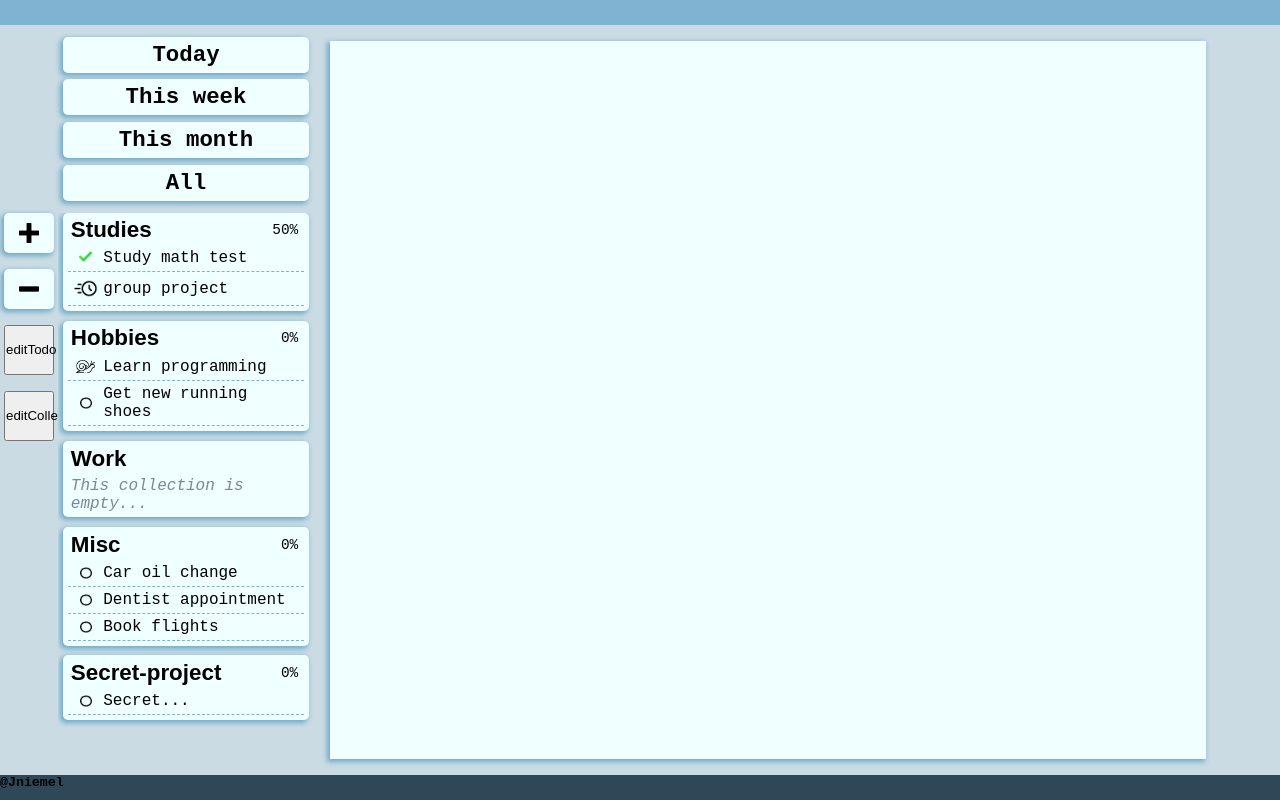
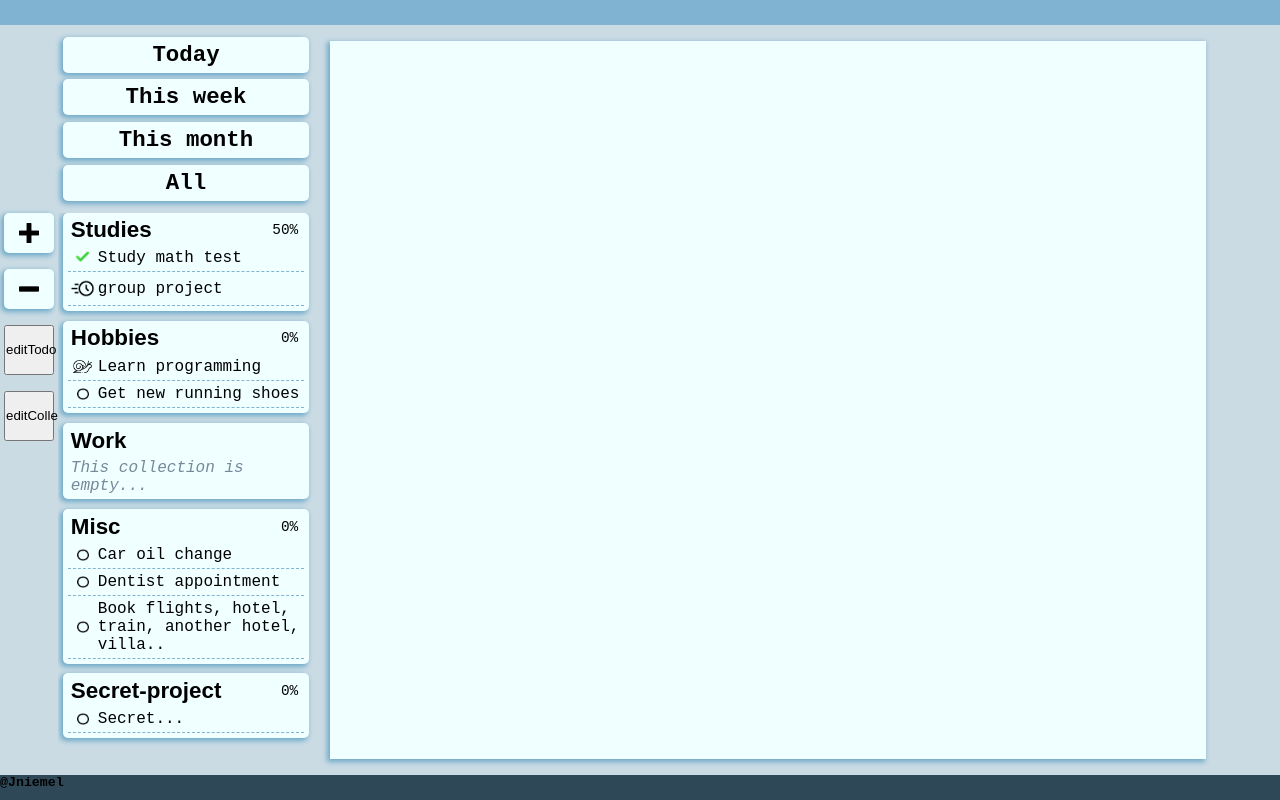
Before and after one commit to Jniemel/to-do-app, a website built with webpack: page src/index.html in a window 1280 px wide. Built offline with nearby package versions, Linux system fonts and the light colour scheme.

Commit message:
added last clicked feature to to-dos also

```diff
--- a/src/collections.js
+++ b/src/collections.js
@@ -60,8 +60,42 @@ function priorityIcon(priority) {
     }
 }
 
+function displayTodo(todo) {
+     // create a div for to-do
+     const todoDiv = document.createElement('div');
+     todoDiv.classList.add('to-do');
+
+     // add priority icon according to to-do priority or
+     // if to-do done, add done icon
+     const prioIcon = document.createElement('div');                ;
+     const icon = new Image();
+     if (!todo.getStatus()) {
+         const priority = priorityIcon(todo["priority"])
+         icon.src = priority[0];
+         prioIcon.classList.add(priority[1]);
+     } else {
+         icon.src = check;
+         prioIcon.classList.add('check');
+     }
+     // create add subject, shorten subject if > 50 characters
+     const sub = document.createElement('p');
+     if (todo["subject"].length > 50) {
+        sub.textContent = todo.short();
+     } else {
+        sub.textContent = todo["subject"];
+     }
+     sub.addEventListener('click', highlight);
+
+     // append elements into to-do
+     prioIcon.appendChild(icon);
+     todoDiv.appendChild(prioIcon);
+     todoDiv.appendChild(sub);
+
+     return todoDiv;
+}
+
 // display collection on page
-export function displayCollectionDiv(collection) {
+export function displayCollection(collection) {
 
     // create collection div & header for collection
     const collectionDiv = document.createElement('div');
@@ -83,39 +117,14 @@ export function displayCollectionDiv(collection) {
     // and display them under collection header
     if (collection.todos.length > 0) {
 
-        //create container for to-do's
+        // create container for to-do's
         const todoDiv = document.createElement('div');
         todoDiv.classList.add('todo-div');
         collectionDiv.appendChild(todoDiv);
 
-
+        // display the collections to-dos
         for (let i = 0; i < collection.todos.length; i++) {
-
-            // create a div for a to-do
-            const todo = document.createElement('div');
-            todo.classList.add('to-do');
-
-            // add priority icon according to to-do priority
-            // if to-do done, add done icon
-            const prioIcon = document.createElement('div');                ;
-            const icon = new Image();
-            if (!collection.todos[i].getStatus()) {
-                const priority = priorityIcon(collection.todos[i]["priority"])
-                icon.src = priority[0];
-                prioIcon.classList.add(priority[1]);
-            } else {
-                icon.src = check;
-                prioIcon.classList.add('check');
-            }
-
-            const sub = document.createElement('p');
-            sub.textContent = collection.todos[i]["subject"];
-
-            // append to-do into collection div
-            prioIcon.appendChild(icon);
-            todo.appendChild(prioIcon);
-            todo.appendChild(sub);
-            todoDiv.appendChild(todo);
+            todoDiv.appendChild(displayTodo(collection.todos[i]));
         }
 
         // calculate collection progress
@@ -130,7 +139,7 @@ export function displayCollectionDiv(collection) {
         collectionDiv.appendChild(empty);
     }
 
-    // append to page
+    // append to collections div
     placement.appendChild(collectionDiv);
 
 }
@@ -139,8 +148,9 @@ export function displayCollectionDiv(collection) {
 export let lastClicked = '';
 
 function highlight(e) {
-    const divs = placement.querySelectorAll('.collection button');
-    console.log(divs);
+    const divs = placement.querySelectorAll('.collection button, .to-do p');
+    //console.log(divs);
+
     divs.forEach((btn) => {
         if (btn.id === 'last-clicked') {
             btn.removeAttribute('id');
@@ -148,4 +158,5 @@ function highlight(e) {
     });
     e.target.id = "last-clicked";
     lastClicked = e.target.innerText;
+
 }
--- a/src/index.js
+++ b/src/index.js
@@ -1,5 +1,5 @@
 import { collections, init } from './init';
-import { createCollection, removeCollection, displayCollectionDiv } from './collections';
+import { createCollection, removeCollection, displayCollection } from './collections';
 import { createTodo, removeTodo } from './todo';
 
 
@@ -21,11 +21,13 @@ collections[1].addTodo(createTodo("Get new running shoes", "", "Nikes?", 1));
 
 collections[3].addTodo(createTodo("Car oil change", "30.3.2024", "change filters", 1));
 collections[3].addTodo(createTodo("Dentist appointment", "", "", 1));
-collections[3].addTodo(createTodo("Book flights", "1.6.2024", "", 1));
+collections[3].addTodo(createTodo("Book flights, hotel, train, another hotel, villa...", "1.6.2024", "", 1));
 
 collections[4].addTodo(createTodo("Secret...", "25.5.2025", "", 1));
 // EXAMPLES ---------------
 
 for (let i = 0; i < collections.length; i++) {
-    displayCollectionDiv(collections[i]);
+    displayCollection(collections[i]);
 }
+
+console.log(collections[3].todos[2].short());
--- a/src/init.js
+++ b/src/init.js
@@ -45,7 +45,6 @@ export function init() {
     rmCollectionBtn.style.backgroundImage = "url('" + minus + "')";
     rmCollectionBtn.addEventListener("click", createNewCollection);
 
-
     // add test buttons
     // edit todo
     const editTodoBtn = document.createElement('button');
@@ -60,6 +59,4 @@ export function init() {
     editCollectionBtn.textContent = "editCollection";
     editCollectionBtn.addEventListener('click', editCollection)
     collectionControls.append(editCollectionBtn);
-
-
 }
--- a/src/styles.css
+++ b/src/styles.css
@@ -142,7 +142,7 @@ body {
     padding-right: 6px;
 }
 
-#last-clicked {
+.collection-btn#last-clicked {
     color: #80b3d1;
     border: 1px dashed #80b3d1;
     margin: -1px;
@@ -164,39 +164,42 @@ body {
 .to-do p {
     display: flex;
     align-items: center;
-    width: 85%;
+    flex-grow: 1;
+    max-height: 60px;
+}
+
+p#last-clicked{
+    color: #80b3d1;
+    border: 1px dashed #80b3d1;
+    margin: -1px;
 }
 
 .to-do div {
-    flex-grow: 1;
+    min-width: 30px;
 }
 
 .clock {
     display: flex;
     justify-content: center;
     height: 25px;
-    width: 25px;
 }
 
 .circle {
     display: flex;
     justify-content: center;
     height: 12px;
-    width: 25px;
 }
 
 .snail {
     display: flex;
     justify-content: center;
     height: 19px;
-    width: 25px;
 }
 
 .check {
     display: flex;
     justify-content: center;
     height: 13px;
-    width: 25px;
     margin-bottom: 3px;
 }
 
--- a/src/todo.js
+++ b/src/todo.js
@@ -12,8 +12,9 @@ export function createTodo(todoSubject, todoDueDate, todoNotes, todoPriority = 0
         let status = false;
         const getStatus = () => status;
         const editStatus = () => status = status ? false : true;
+        const short = () => subject.slice(0, 50);
 
-        return { subject, date, notes, priority, getStatus, editStatus };
+        return { subject, date, notes, priority, getStatus, editStatus, short };
     }
 }
 
@@ -24,4 +25,5 @@ export function removeTodo(toRemove, array) {
             return array;
         }
     }
+    alert('No such to-do found');
 }
```
